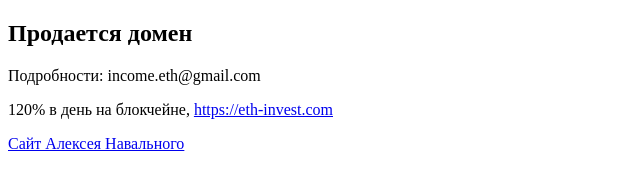
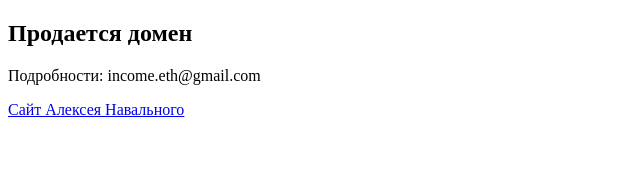
Before and after one commit to eth-products/trrending.today, a plain HTML site: page index.html in a window 1280 px wide. Shown: the whole page, without its empty margins (0-640 px from the left). Drawn offline with Linux system fonts and the light colour scheme.

```diff
--- a/index.html
+++ b/index.html
@@ -8,7 +8,6 @@
 
 <h2>Продается домен</h2>
 <p>Подробности: <span>income.eth@gmail.com</span></p>
-<p>120% в день на блокчейне, <a href="https://eth-invest.com" target="_blank">https://eth-invest.com</a></p>
 <a href="https://trrrending.today" target="_blank">Сайт Алексея Навального</a>
 
 <!-- Yandex.Metrika counter -->
```
